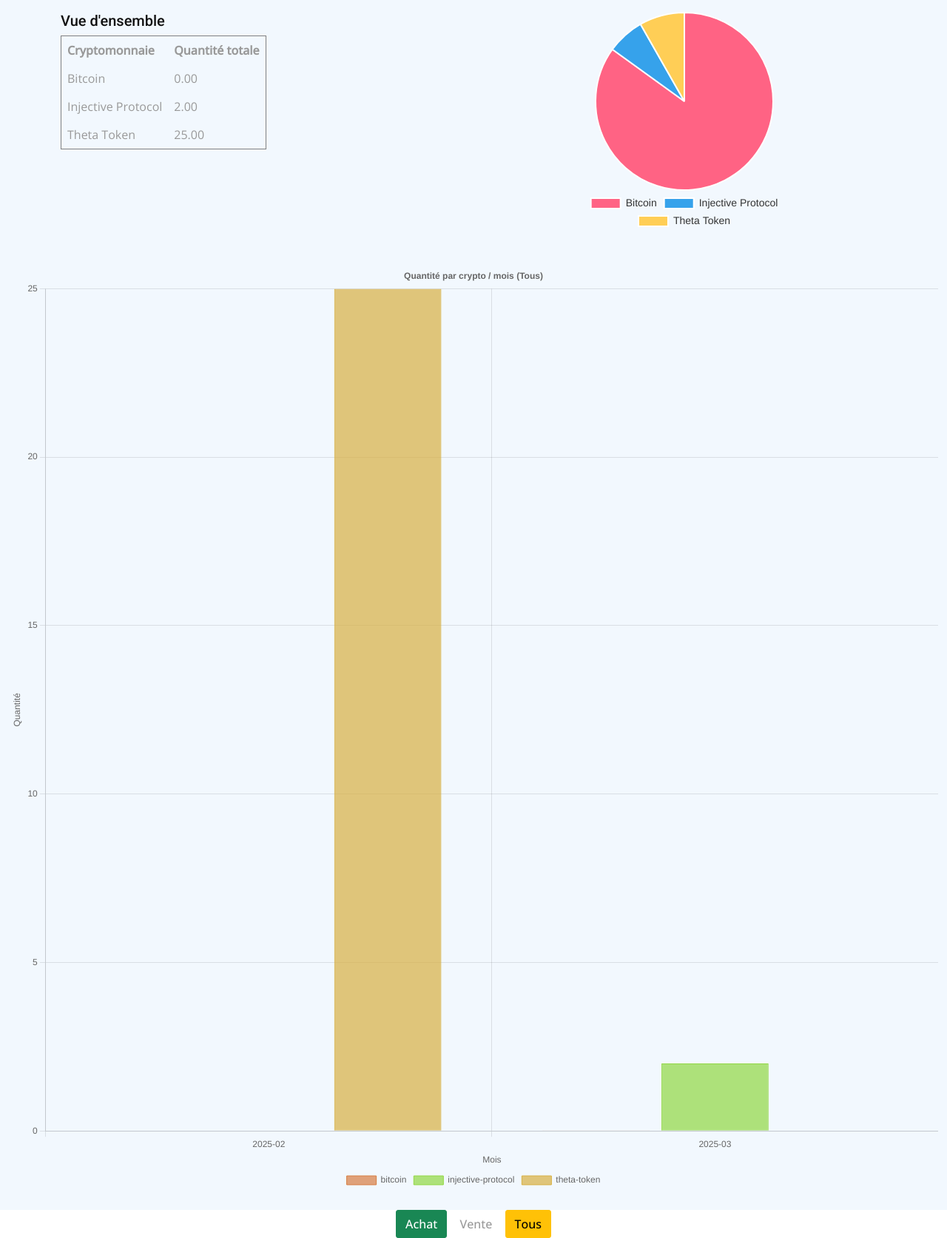
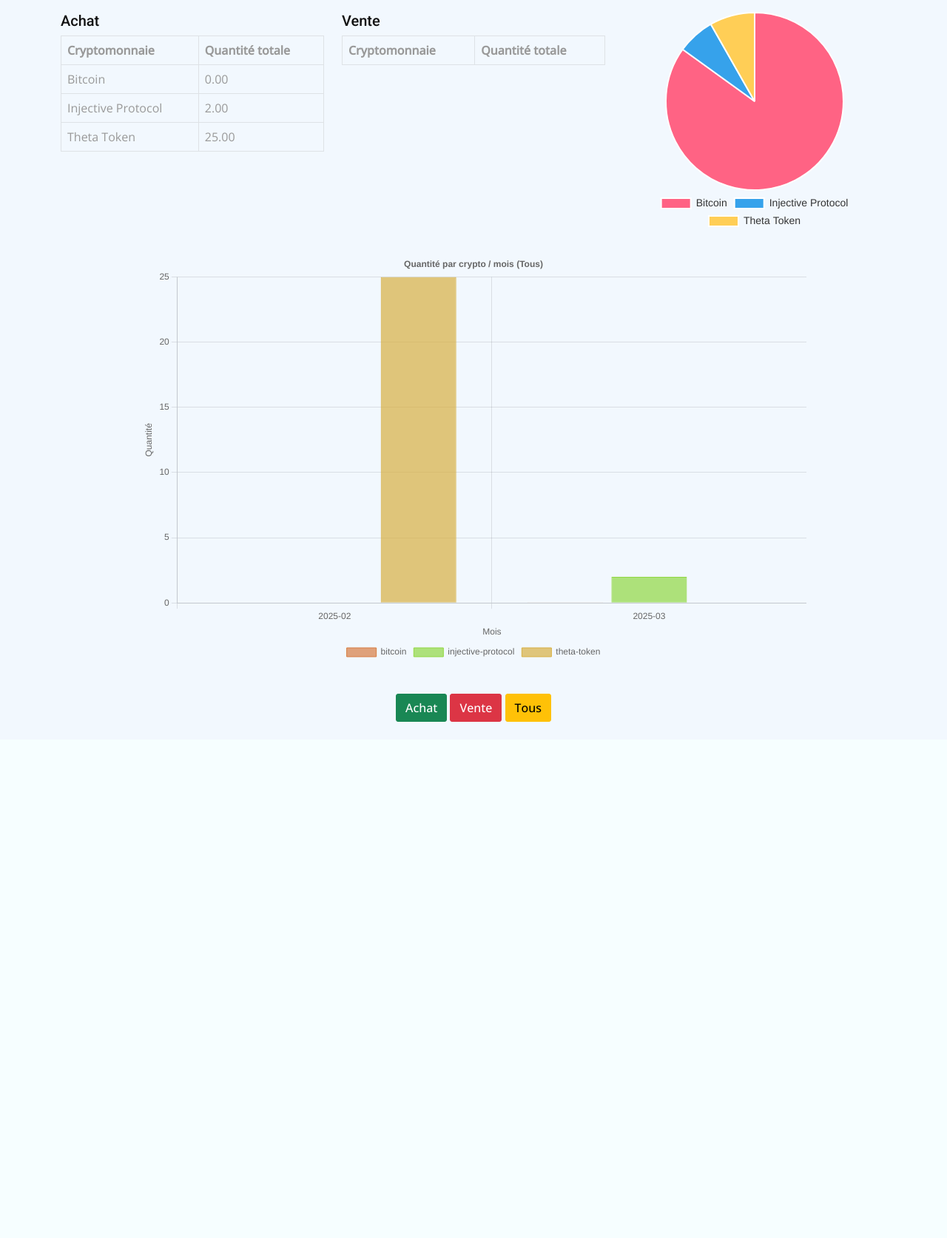
Before and after one commit to wardenstyle/cryptofollow, a PHP site: page /dashboard.php in a window 1280 px wide. Shown: the part 76-1750 px from the top of the page at 74% size. After the commit the page ends 1052 px from the top, so only its background shows below. Run offline with PHP 8.4, Linux system fonts and the light colour scheme; a user stored in the database is signed in; data comes from the database, SQL or seed files in the repository; lists and menus that the app fills with data are empty; some libraries are stand-ins or nearby versions.

Commit message:
ajustement des éléments sur le dashboard

```diff
--- a/dashboard.php
+++ b/dashboard.php
@@ -41,7 +41,7 @@ if (isset($_SESSION['id_u'])) {
     $qte_par_crypto = request_execute($pdo, "
     SELECT i.crypto, SUM(i.qte) AS total_qte
     FROM indicators i
-    WHERE i.id_u = :id_u
+    WHERE i.id_u = :id_u AND type= 'Achat'
     GROUP BY i.crypto
     ORDER BY i.crypto ASC
 ", [':id_u' => $_SESSION['id_u']]);
@@ -84,22 +84,29 @@ if (isset($_SESSION['id_u'])) {
     ORDER BY mois ASC, crypto ASC;
     ", [':id_u' =>$_SESSION['id_u']]);
 
+    // récupérer les ventes pour chaques crypto
+    $qte_vente_par_crypto = request_execute($pdo, "
+    SELECT i.crypto, SUM(i.qte) AS total_qte
+    FROM indicators i
+    WHERE i.id_u = :id_u AND type= 'Vente'
+    GROUP BY i.crypto
+    ORDER BY i.crypto ASC
+", [':id_u' => $_SESSION['id_u']]);
+
 ?>
 
 <body>
-
 <div class="container-fluid hero-header bg-light">
     <div class="container py-3">
-        <div class="row align-items-start">
+        <div class="row d-flex flex-wrap justify-content-between">
 
-            <div class="col-lg-6 col-12 mb-4">
-                <h5>Vue d'ensemble</h5>
-
+            <!-- Tableau Achat -->
+            <div class="col-lg-4 col-md-12 mb-4">
+                <h5>Achat</h5>
+                <table class="table table-bordered">
+                    <thead><tr><th>Cryptomonnaie</th><th>Quantité totale</th></tr></thead>
+                    <tbody>
                         <?php
-                    echo '<table border="1" cellpadding="8" cellspacing="0">';
-                    echo '<thead><tr><th>Cryptomonnaie</th><th>Quantité totale</th></tr></thead>';
-                    echo '<tbody>';
-
                         foreach ($qte_par_crypto as $crypto) {
                             $nom = ucwords(str_replace('-', ' ', $crypto['crypto']));
                             $qte = number_format($crypto['total_qte'], 2);
@@ -108,40 +115,62 @@ if (isset($_SESSION['id_u'])) {
                             echo '<td>' . htmlspecialchars($qte) . '</td>';
                             echo '</tr>';
                         }
-
-                    echo '</tbody></table>';
                         ?>
+                    </tbody>
+                </table>
             </div>
 
-            <div class="col-lg-6 col-12 d-flex justify-content-center align-items-center">
-                <canvas id="myPieChart" style="width:300px; height: 300px;"></canvas>
+            <!-- Tableau Vente -->
+            <div class="col-lg-4 col-md-12 mb-4">
+                <h5>Vente</h5>
+                <table class="table table-bordered">
+                    <thead><tr><th>Cryptomonnaie</th><th>Quantité totale</th></tr></thead>
+                    <tbody>
+                        <?php
+                        foreach ($qte_vente_par_crypto as $crypto) {
+                            $nom = ucwords(str_replace('-', ' ', $crypto['crypto']));
+                            $qte = number_format($crypto['total_qte'], 2);
+                            echo '<tr>';
+                            echo '<td>' . htmlspecialchars($nom) . '</td>';
+                            echo '<td>' . htmlspecialchars($qte) . '</td>';
+                            echo '</tr>';
+                        }
+                        ?>
+                    </tbody>
+                </table>
             </div>
 
+            <!-- Camembert -->
+            <div class="col-lg-4 col-md-12 d-flex justify-content-center align-items-center mb-4">
+                <canvas id="myPieChart" style="width:300px; height:300px;"></canvas>
             </div>
         </div>
 
-    <!-- Ajout du graphique en barres centré -->
-    <div class="d-flex justify-content-center py-4">
-        <canvas id="barChart" style="width:450px; height:450px;"></canvas>
-
+        <!-- Bar chart en dessous, sur toute la largeur -->
+        <div class="row">
+            <div class="col-12 d-flex justify-content-center">
+                <canvas id="barChart" style="width:100%; max-width:900px; height:450px;"></canvas>
             </div>
         </div>
-        <center>
+    </div>
+
+    <!-- Boutons de filtre -->
+    <div class="text-center py-4">
         <button class="btn btn-success" onclick="filterType('Achat')">Achat</button>
-        <button class="btn btn-alert" onclick="filterType('Vente')">Vente</button>
+        <button class="btn btn-danger" onclick="filterType('Vente')">Vente</button>
         <button class="btn btn-warning" onclick="filterType('Tous')">Tous</button>
-        </center>
+    </div>
+</div>
 
-<script> // envoi des données au script chart
+<script>
     const barChartDataRaw = <?php echo json_encode($data_par_type); ?>;
 </script>
 <script src="js/dashboard_barchart.js"></script>
 <script src="js/dashboard.js"></script>
 <script src="scripts-loader.js"></script>
-<!-- dark mode -->
 <script src="js/dark_mode.js"></script>
+</body>
 
-</body>
 
 <?php
 
```
Also changed, not shown: 1 other file. Lines whose indentation alone changed are shown as unchanged.
